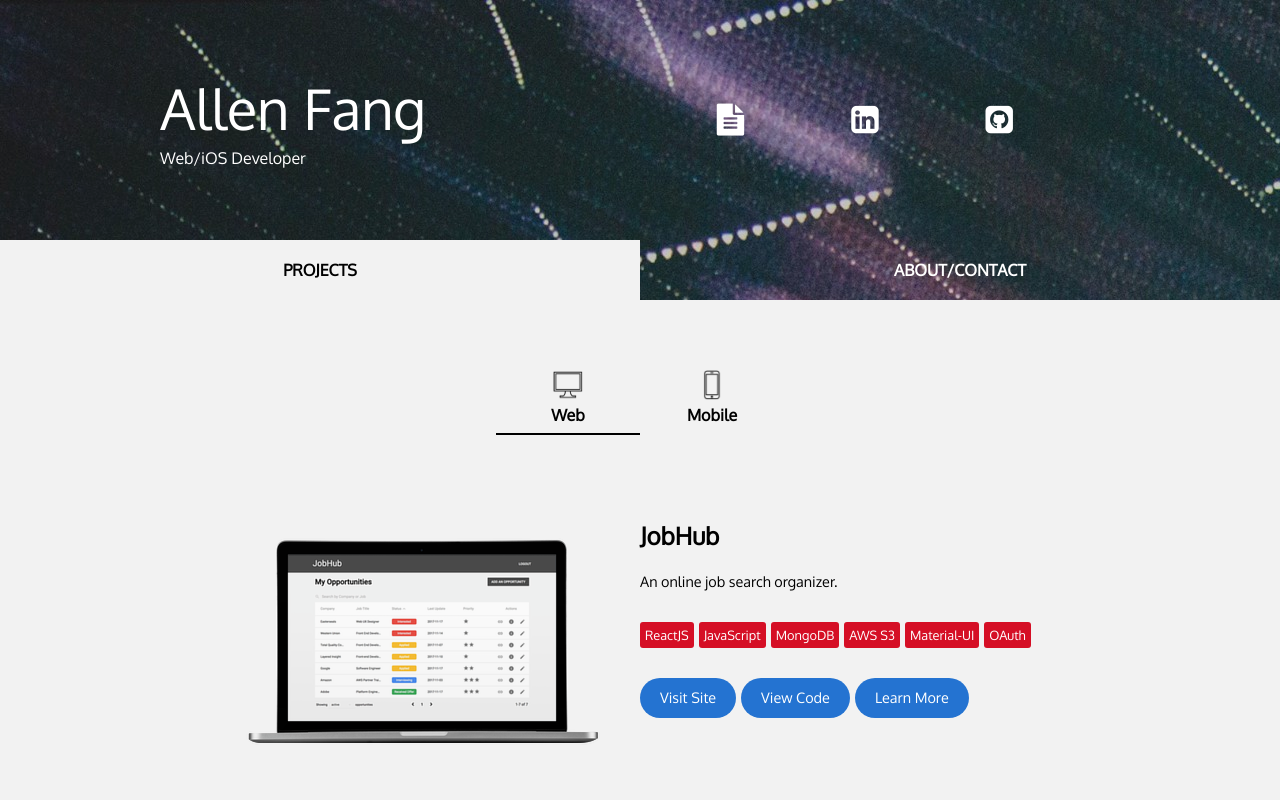
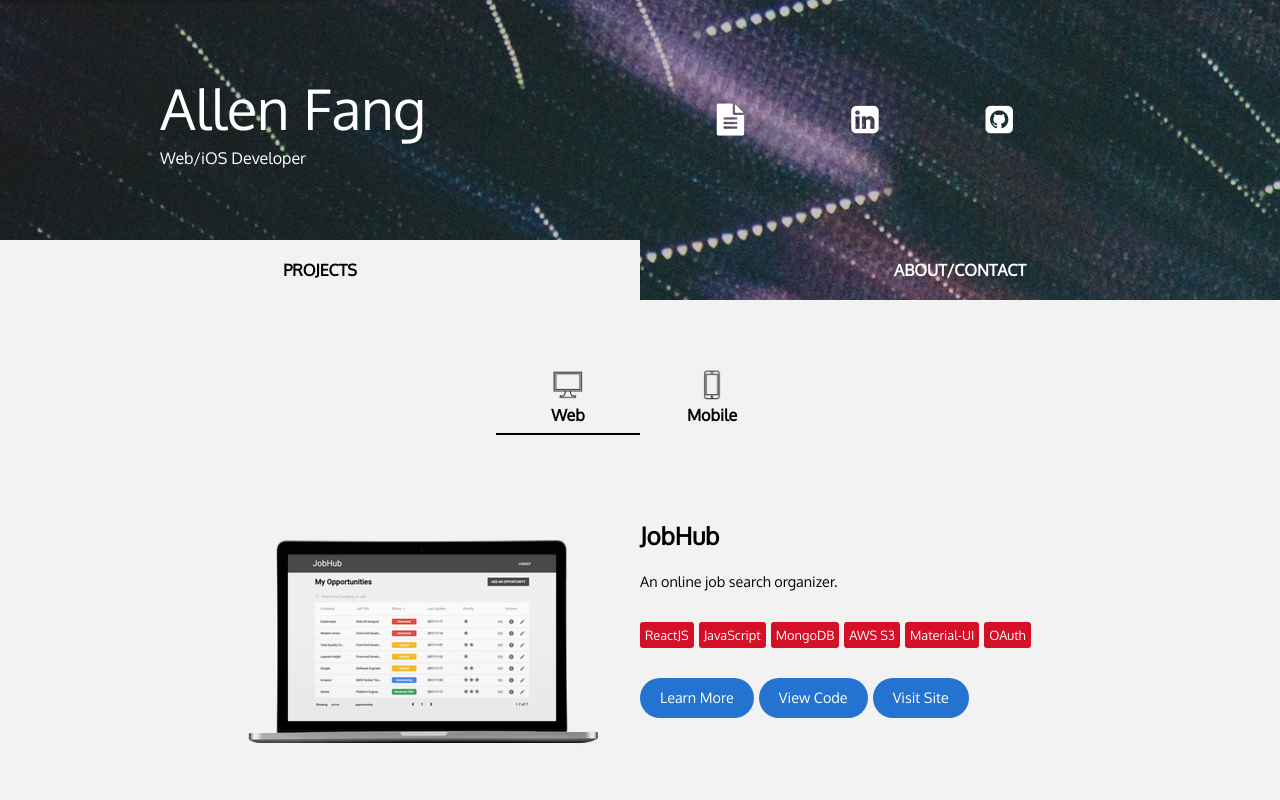
Before and after one commit to allen-fang/personal-portfolio, a React (Create React App) app in the folder client/: page / in a window 1280 px wide. Shown: the top 800 px of the page. Built offline with nearby package versions, Linux system fonts and the light colour scheme.

Commit message:
edits to project links

```diff
--- a/client/src/components/Tabs/Projects.css
+++ b/client/src/components/Tabs/Projects.css
@@ -93,6 +93,8 @@
 
 .project-links {
 	display: flex;
+	flex-direction: row-reverse;
+	justify-content: flex-end;
 	flex-wrap: wrap;
 }
 
```
